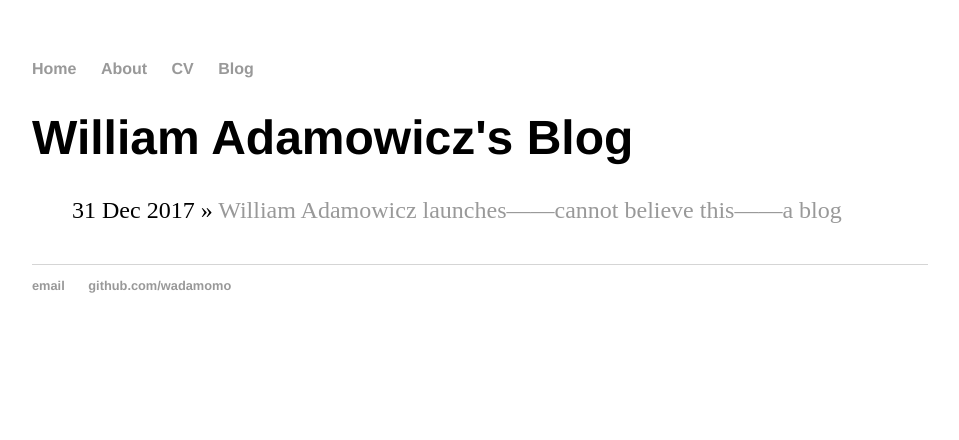
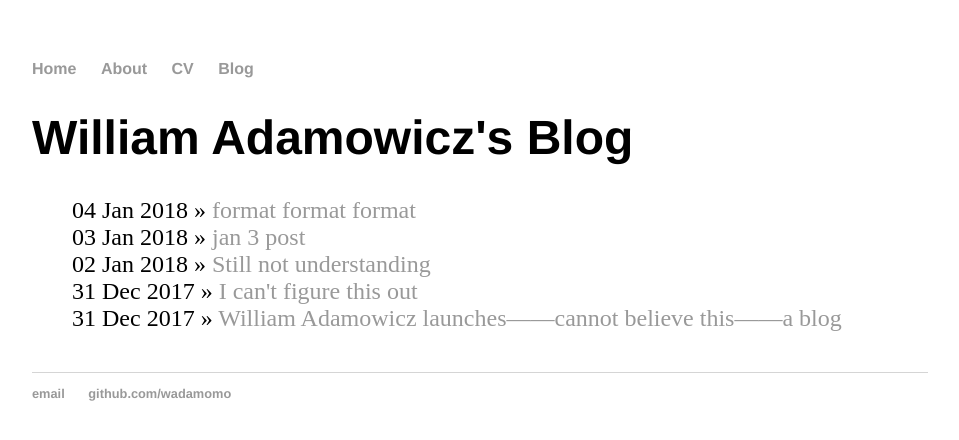
Before and after one commit to WADAMOMO/wadamomo.github.io, a Jekyll site: the page built from blog/index.html, in a window 1280 px wide. Shown: the top 440 px of the page, without its empty margins (160-1119 px from the left). Built offline with Jekyll 4.4.1, drawn with Linux system fonts in a browser that asks for light colours.

```diff
--- /dev/null
+++ b/_posts/2018-01-01-this-is-a-placeholder.md
@@ -0,0 +1,7 @@
+---
+layout: post
+title: "I can't figure this out"
+date: 2017-12-31
+---
+
+Hoping this works this time
--- a/_posts/2018-01-03.md
+++ b/_posts/2018-01-03-post-numba-three.md
@@ -1,7 +1,7 @@
 ---
 layout: post
 title: "jan 3 post"
-date: 2018-01-01
+date: 2018-01-03
 ---
 
 leaps and bounds today. leaps. and bounds.
```
Also changed, not shown: _posts/2018-01-02-post-numero-dos.md (added, +7 -0 lines), _posts/2018-01-02.md (deleted, +0 -7 lines), _posts/2018-01-04-format.md (added, +9 -0 lines).
